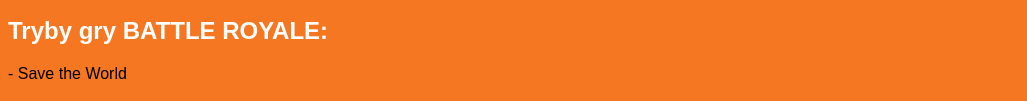
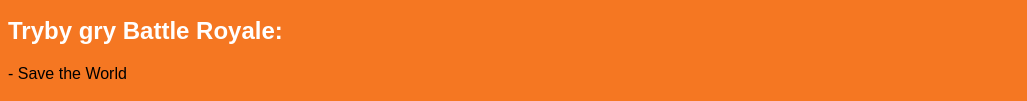
Before and after one commit to AdamosHasowy/AdamosHasowy.github.io, a plain HTML site: page index.html in a window 1280 px wide. Shown: the part 279-380 px from the top of the page, without its empty margins (0-1027 px from the left). Drawn offline with Linux system fonts and the light colour scheme.

Commit message:
Update index.html

```diff
--- a/index.html
+++ b/index.html
@@ -59,7 +59,7 @@ a {font-family: sans-serif;
 </html>
 <p id="fortnite">Fortnite to jedna z najlepszych gier na świecie! Ma teraz ponad 255 mln graczy!<br>Została stworzona w 2011 roku i była wtedy tylko jednym trybem czyli Ratowaniem Świata,<br> a dopiero w 2017 została grą dwu trybową czyli RŚ i Battle Royale.<br> Fortnite to gra typu Battle Royale i Save the world. Tryb Battle Royale to tryb darmowy w którym można kupować ale nie trzeba.<br> A Save the World czyli Ratowanie świata po polsku to płatna część gry, bo kosztuje <strong>od 50zł do nawet 500zł.<br></strong> W środku tego trybu można kupować lamy które kosztują <strong>od 50 V-Dolców do 1000 V-Dolców.</strong> Trzeba w tym trybie walczyć z pustakami<br> (Zombie) i zdobywać kolejne poziomy. W 2017 ta gra<br> dostała nagrode za najlepszą grę na świecie.<em><br><strong>Jak ktoś nie wie co to są V-Dolce niech zjedzie na dół.</em>  </strong> </p>
 </div>
-<h2>Tryby gry BATTLE ROYALE:</h2>
+<h2>Tryby gry Battle Royale:</h2>
 <p>- Save the World<br>
   <br>- Solo, Squady, Pary<br>
   <br>- Taneczna Dominacja, Klasyczny i wiele innych trybów!<br>
```
